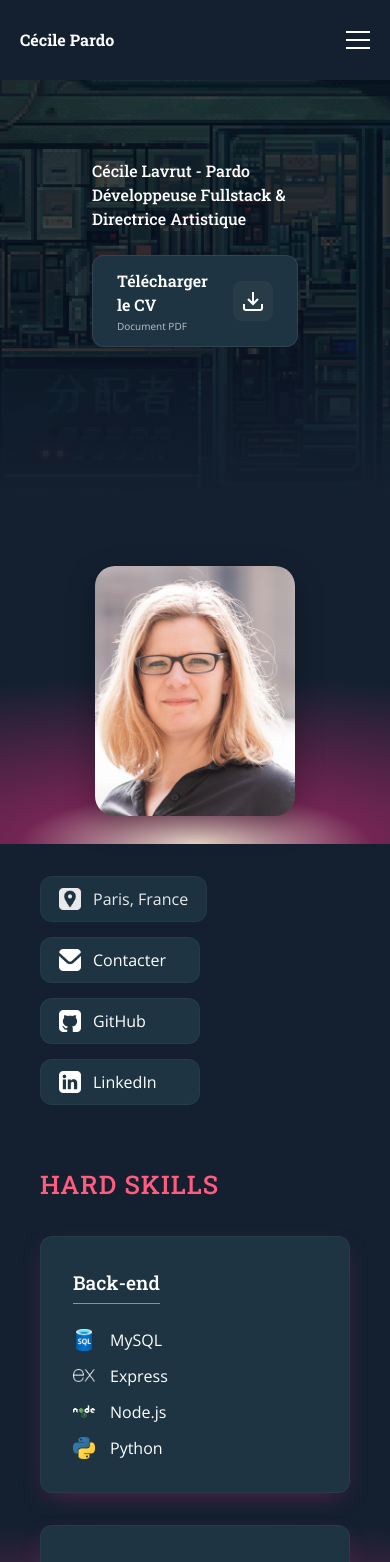
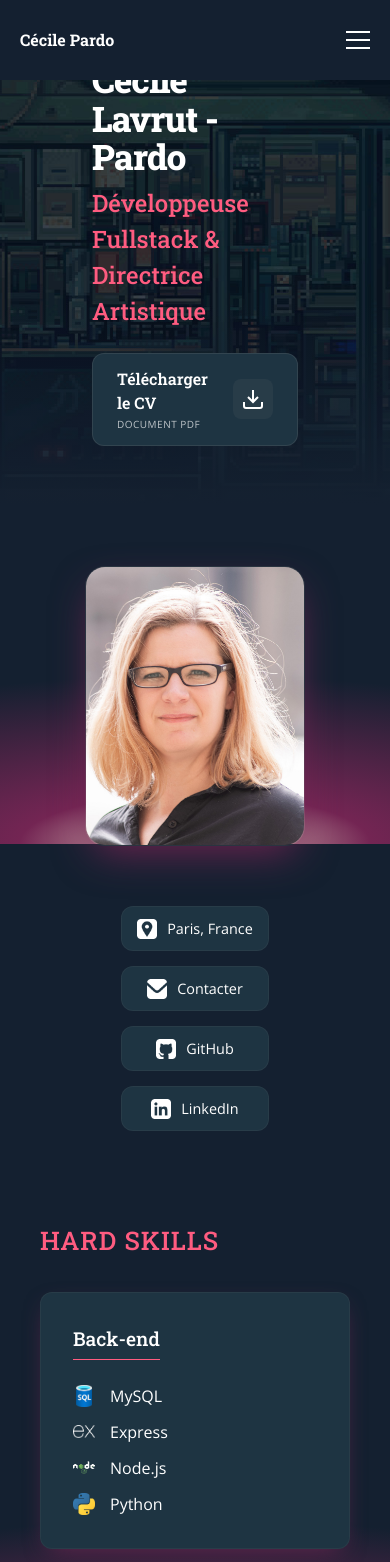
Before and after one commit to cecilepardo/project___portfolio2026, a React app: page /cv in a window 390 px wide. Shown: the top 1562 px of the page. Built offline with nearby package versions, Linux system fonts and the light colour scheme; the HTML template or start-up script is replaced by a standard one.

Commit message:
social networks buttons

```diff
--- a/src/pages/CV.css
+++ b/src/pages/CV.css
@@ -46,11 +46,31 @@
 
 .cv-hero-flex-wrapper {
 	display: flex;
-  justify-content: flex-start;
+	justify-content: flex-start; /* Aligne le bloc texte et le bouton à gauche */
 	align-items: center;
 	gap: 4rem;
+	padding: 60px 0; /* Ajoute un peu de respiration verticale */
 }
 
+/* --- Typographie du Hero --- */
+.cv-hero-title {
+	font-family: var(--font-title);
+	font-size: 3.2rem;
+	font-weight: 800;
+	color: var(--text-main);
+	line-height: 1.1;
+	margin-bottom: 0.5rem;
+	letter-spacing: -1px;
+}
+
+.cv-hero-subtitle {
+	font-family: var(--font-title);
+	font-size: 1.5rem;
+	color: var(--color-accent);
+	font-weight: 500;
+}
+
+/* --- Bouton de téléchargement --- */
 .cv-download-btn {
 	display: flex;
 	align-items: center;
@@ -61,18 +81,22 @@
 	text-decoration: none;
 	transition: all 0.3s ease;
 	border: 1px solid rgba(128, 128, 128, 0.2);
+	flex-shrink: 0; /* Empêche le bouton de s'écraser si le texte est long */
 }
 
 .cv-download-btn:hover {
 	background-color: var(--color-accent);
 	border-color: var(--color-accent);
-  box-shadow: 0 10px 20px -5px var(--color-horizon);
+	/* Utilisation de ton ombre favorite pour l'élégance */
+	box-shadow: 0 10px 25px -5px var(--color-horizon);
+	transform: translateY(-2px); /* Très léger pour le feedback */
 }
 
 .cv-download-text-container {
 	display: flex;
 	flex-direction: column;
 	gap: 2px;
+	text-align: left;
 }
 
 .cv-download-title {
@@ -88,6 +112,8 @@
 	color: var(--text-main);
 	opacity: 0.7;
 	transition: color 0.3s ease;
+	text-transform: uppercase;
+	letter-spacing: 0.5px;
 }
 
 .cv-download-icon {
@@ -99,10 +125,29 @@
 	transition: all 0.3s ease;
 }
 
+/* État survol : tout passe en blanc pour le contraste sur la couleur accent */
 .cv-download-btn:hover .cv-download-title,
 .cv-download-btn:hover .cv-download-label,
 .cv-download-btn:hover .cv-download-icon {
 	color: #ffffff;
+}
+
+.cv-download-btn:hover .cv-download-icon {
+	background-color: rgba(255, 255, 255, 0.2);
+}
+
+/* --- Responsive Hero --- */
+@media (max-width: 768px) {
+	.cv-hero-flex-wrapper {
+		flex-direction: column;
+		align-items: flex-start;
+		gap: 2rem;
+		padding: 40px 0;
+	}
+
+	.cv-hero-title {
+		font-size: 2.2rem;
+	}
 }
 
 /* ==========================================================================
@@ -114,60 +159,125 @@
 	justify-content: space-between;
 	align-items: flex-start;
 	gap: 40px;
-  margin-bottom: 60px;
+	margin-bottom: 80px;
 }
 
+/* --- Liens Sociaux --- */
 .cv-social-links {
-  display: flex;
-  flex-wrap: wrap;
+	display: grid;
+	grid-template-columns: repeat(4, 1fr);
 	gap: 15px;
+	flex-grow: 1;
+	align-self: flex-end; /* Aligne les boutons vers le bas pour compenser le décalage photo */
+	padding-bottom: 10px;
+}
+
+.cv-social-label {
+	font-size: 0.9rem;
+	font-weight: 500;
+	color: var(--text-main); /* Couleur principale demandée */
+	white-space: nowrap;
 }
 
 .cv-social-card {
 	display: flex;
 	align-items: center;
-  gap: 12px;
-  padding: 10px 18px;
+	justify-content: center;
+	gap: 10px;
+	height: 45px;
+	padding: 0 15px;
 	background-color: var(--color-nav);
 	border: 1px solid rgba(128, 128, 128, 0.1);
 	border-radius: 12px;
 	text-decoration: none;
-  color: var(--text-main);
 	transition: all 0.3s ease;
-  min-width: 160px;
+	backdrop-filter: blur(8px);
 }
 
 .cv-social-card:hover:not(.cv-no-click) {
-  box-shadow: 0 8px 20px -5px var(--color-horizon);
+	background-color: var(--color-soft-accent);
+
+	/* On supprime visuellement la bordure (en la rendant transparente ou de la même couleur) */
+	border-color: transparent;
+
+	/* On garde l'ombre horizon pour la profondeur */
+	box-shadow: 0 10px 25px -5px var(--color-horizon);
+
+	/* Optionnel : si tu veux que le texte reste bien lisible,
+     tu peux forcer le text-main ici aussi */
+}
+
+/* Sécurité pour les icônes au hover */
+.cv-social-card:hover .cv-social-icon {
+	filter: brightness(1.1); /* Petit boost visuel sans changer la couleur */
+}
+
+.cv-social-card:hover:not(.cv-no-click) {
+	box-shadow: 0 10px 25px -5px var(--color-horizon);
 	border-color: var(--color-accent);
 }
-
-.cv-no-click {
-  cursor: default;
-  opacity: 0.9;
+.cv-social-icon {
+	width: 20px; /* On fixe une largeur commune */
+	height: 20px; /* On fixe une hauteur commune */
+	object-fit: contain; /* Pour les balises <img> (location/contact) */
+	flex-shrink: 0; /* Empêche l'icône de s'écraser */
+	display: block;
 }
 
-.cv-social-icon {
-  width: 22px;
-  height: 22px;
-  object-fit: contain;
+/* --- Spécificité pour GitHub et LinkedIn (background-image) --- */
+.cv-social-icon.github-icon,
+.cv-social-icon.linkedin-icon {
+	background-size: contain;
+	background-position: center;
+	background-repeat: no-repeat;
 }
 
-/* Icons via CSS variables pour GitHub/LinkedIn */
-.github-icon { background-image: var(--icon-github); background-size: contain; background-repeat: no-repeat; width: 22px; height: 22px; }
-.linkedin-icon { background-image: var(--icon-linkedin); background-size: contain; background-repeat: no-repeat; width: 22px; height: 22px; }
+.github-icon {
+	background-image: var(--icon-github);
+}
 
+.linkedin-icon {
+	background-image: var(--icon-linkedin);
+}
+
+/* --- Photo --- */
 .cv-photo-wrapper {
-  width: 200px;
-  height: 250px;
-  margin-top: -80px;
+	width: 220px;
+	height: 280px;
+	margin-top: -60px;
 	border-radius: 20px;
 	overflow: hidden;
-  box-shadow: 0 10px 30px rgba(0, 0, 0, 0.3);
-  z-index: 10;
+	box-shadow: 0 15px 40px -10px var(--color-horizon);
+	z-index: 20;
+	border: 1px solid rgba(128, 128, 128, 0.2);
 }
 
-.cv-photo { width: 100%; height: 100%; object-fit: cover; }
+.cv-photo {
+	width: 100%;
+	height: 100%;
+	object-fit: cover;
+}
+
+/* --- Responsive --- */
+@media (max-width: 1150px) {
+	.cv-social-links {
+		grid-template-columns: repeat(2, 1fr);
+	}
+}
+
+@media (max-width: 768px) {
+	.cv-main-grid {
+		flex-direction: column-reverse;
+		align-items: center;
+	}
+	.cv-social-links {
+		grid-template-columns: 1fr;
+		width: 100%;
+	}
+	.cv-photo-wrapper {
+		margin-top: 0;
+	}
+}
 
 /* ==========================================================================
    4. HARD SKILLS
@@ -189,7 +299,9 @@
 	transition: box-shadow 0.3s ease;
 }
 
-.cv-skill-card:hover { box-shadow: 0 15px 35px -5px var(--color-horizon); }
+.cv-skill-card:hover {
+	box-shadow: 0 15px 35px -5px var(--color-horizon);
+}
 
 .cv-skill-card-title {
 	font-family: var(--font-title);
@@ -201,10 +313,25 @@
 	padding-bottom: 5px;
 }
 
-.cv-skill-list { display: flex; flex-direction: column; gap: 12px; }
-.cv-skill-item { display: flex; align-items: center; gap: 15px; }
-.cv-skill-icon { width: 22px; height: 22px; object-fit: contain; }
-.cv-skill-name { color: var(--text-main); font-weight: 500; }
+.cv-skill-list {
+	display: flex;
+	flex-direction: column;
+	gap: 12px;
+}
+.cv-skill-item {
+	display: flex;
+	align-items: center;
+	gap: 15px;
+}
+.cv-skill-icon {
+	width: 22px;
+	height: 22px;
+	object-fit: contain;
+}
+.cv-skill-name {
+	color: var(--text-main);
+	font-weight: 500;
+}
 
 /* ==========================================================================
    5. FORMATION (Bloc Unique Condensé)
@@ -227,7 +354,9 @@
 	border-bottom: 1px solid rgba(128, 128, 128, 0.05);
 }
 
-.formation-dense-item:last-child { border-bottom: none; }
+.formation-dense-item:last-child {
+	border-bottom: none;
+}
 
 .formation-year {
 	font-family: var(--font-title);
@@ -237,8 +366,19 @@
 	font-size: 0.85rem;
 }
 
-.formation-title { font-size: 1rem; font-weight: 600; color: var(--text-main); display: inline-block; margin-right: 8px; }
-.formation-subtitle { display: inline-block; font-size: 0.85rem; color: var(--text-main); opacity: 0.6; }
+.formation-title {
+	font-size: 1rem;
+	font-weight: 600;
+	color: var(--text-main);
+	display: inline-block;
+	margin-right: 8px;
+}
+.formation-subtitle {
+	display: inline-block;
+	font-size: 0.85rem;
+	color: var(--text-main);
+	opacity: 0.6;
+}
 
 /* ==========================================================================
    6. EXPÉRIENCES (Timeline)
@@ -251,7 +391,10 @@
 	margin-left: 10px;
 }
 
-.timeline-item { position: relative; margin-bottom: 50px; }
+.timeline-item {
+	position: relative;
+	margin-bottom: 50px;
+}
 
 .timeline-dot {
 	position: absolute;
@@ -278,20 +421,52 @@
 	transition: box-shadow 0.3s ease;
 }
 
-.timeline-content:hover { box-shadow: 0 15px 35px -5px var(--color-horizon); }
+.timeline-content:hover {
+	box-shadow: 0 15px 35px -5px var(--color-horizon);
+}
 
-.timeline-role { font-size: 1.2rem; font-weight: 700; color: var(--text-main); }
-.timeline-company { font-size: 1rem; font-weight: 500; color: var(--color-accent); margin-bottom: 12px; }
-.timeline-details { font-size: 0.9rem; line-height: 1.6; color: var(--text-main); opacity: 0.8; }
+.timeline-role {
+	font-size: 1.2rem;
+	font-weight: 700;
+	color: var(--text-main);
+}
+.timeline-company {
+	font-size: 1rem;
+	font-weight: 500;
+	color: var(--color-accent);
+	margin-bottom: 12px;
+}
+.timeline-details {
+	font-size: 0.9rem;
+	line-height: 1.6;
+	color: var(--text-main);
+	opacity: 0.8;
+}
 
 /* ==========================================================================
    7. RESPONSIVE
    ========================================================================== */
 
 @media (max-width: 768px) {
-  .cv-hero-flex-wrapper { flex-direction: column; align-items: flex-start; gap: 1.5rem; }
-  .cv-main-grid { flex-direction: column-reverse; align-items: center; }
-  .cv-photo-wrapper { margin-top: 0; margin-bottom: 20px; }
-  .formation-dense-item { flex-direction: column; gap: 5px; padding: 1.2rem 0; }
-  .formation-year { min-width: auto; }
+	.cv-hero-flex-wrapper {
+		flex-direction: column;
+		align-items: flex-start;
+		gap: 1.5rem;
 	}
+	.cv-main-grid {
+		flex-direction: column-reverse;
+		align-items: center;
+	}
+	.cv-photo-wrapper {
+		margin-top: 0;
+		margin-bottom: 20px;
+	}
+	.formation-dense-item {
+		flex-direction: column;
+		gap: 5px;
+		padding: 1.2rem 0;
+	}
+	.formation-year {
+		min-width: auto;
+	}
+}
```
Lines whose indentation alone changed are shown as unchanged.
